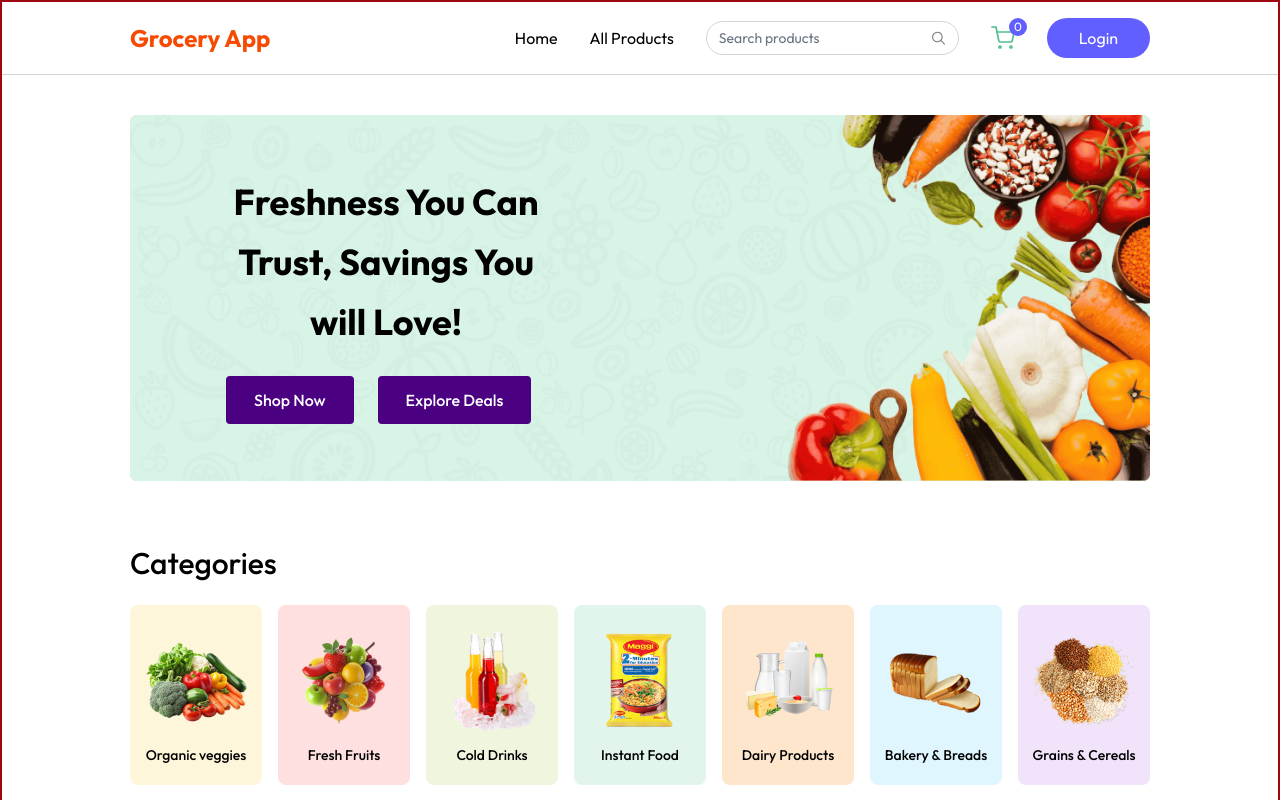
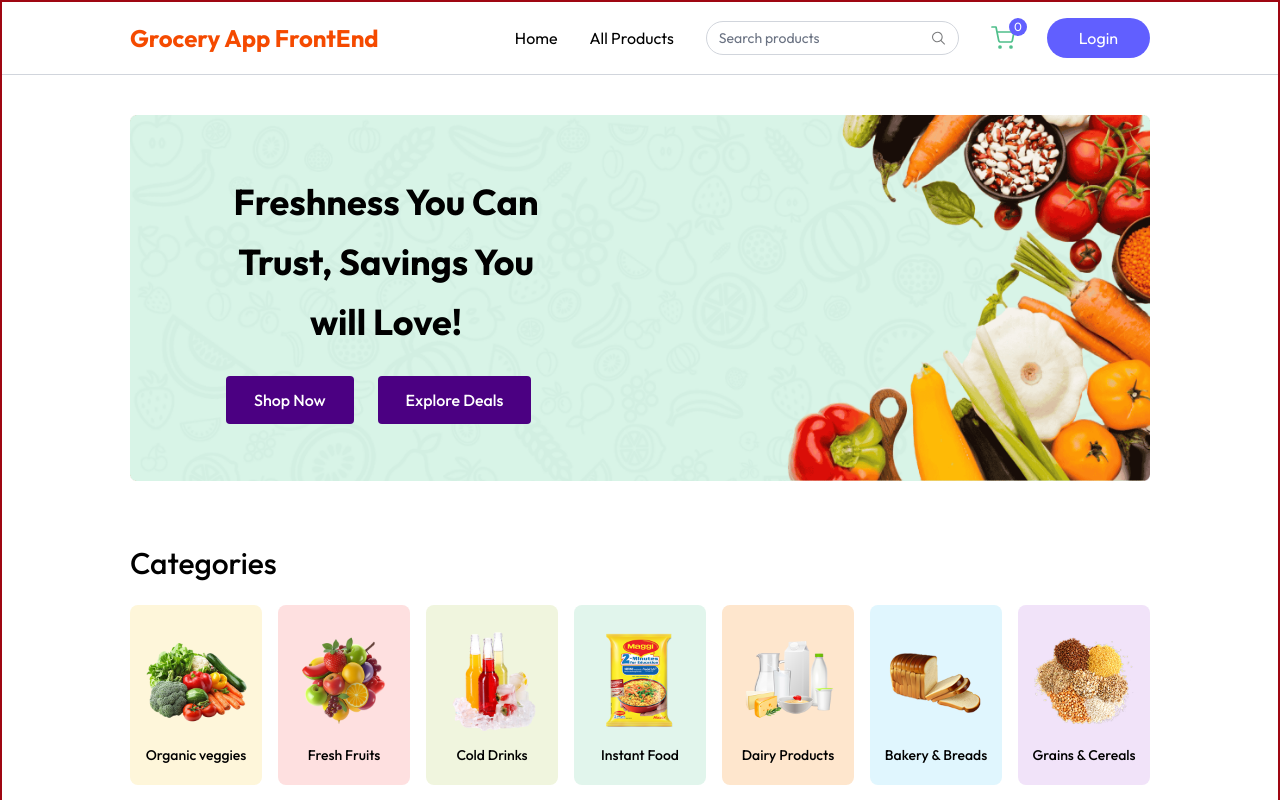
Before and after one commit to vijay4211/groceryFrondEnd, a React (Vite) app in the folder client/: page / in a window 1280 px wide. Shown: the top 800 px of the page. Built offline with nearby package versions, Linux system fonts and the light colour scheme.

Commit message:
some changes

```diff
--- a/client/index.html
+++ b/client/index.html
@@ -4,7 +4,7 @@
     <meta charset="UTF-8" />
     <link rel="icon" type="image/svg+xml" href="/vite.svg" />
     <meta name="viewport" content="width=device-width, initial-scale=1.0" />
-    <title>Grocery app</title>
+    <title>Grocery App FrontEnd</title>
   </head>
   <body>
     <div id="root"></div>
--- a/client/src/components/Navbar.jsx
+++ b/client/src/components/Navbar.jsx
@@ -29,7 +29,9 @@ const Navbar = () => {
   return (
     <nav className="flex items-center justify-between px-6 md:px-16 lg:px-24 xl:px-32 py-4 border-b border-gray-300 bg-white relative transition-all">
       <Link to={"/"}>
-        <h1 className="text-2xl font-bold text-orange-600">Grocery App</h1>
+        <h1 className="text-2xl font-bold text-orange-600">
+          Grocery App FrontEnd
+        </h1>
       </Link>
 
       {/* Desktop Menu */}
```
